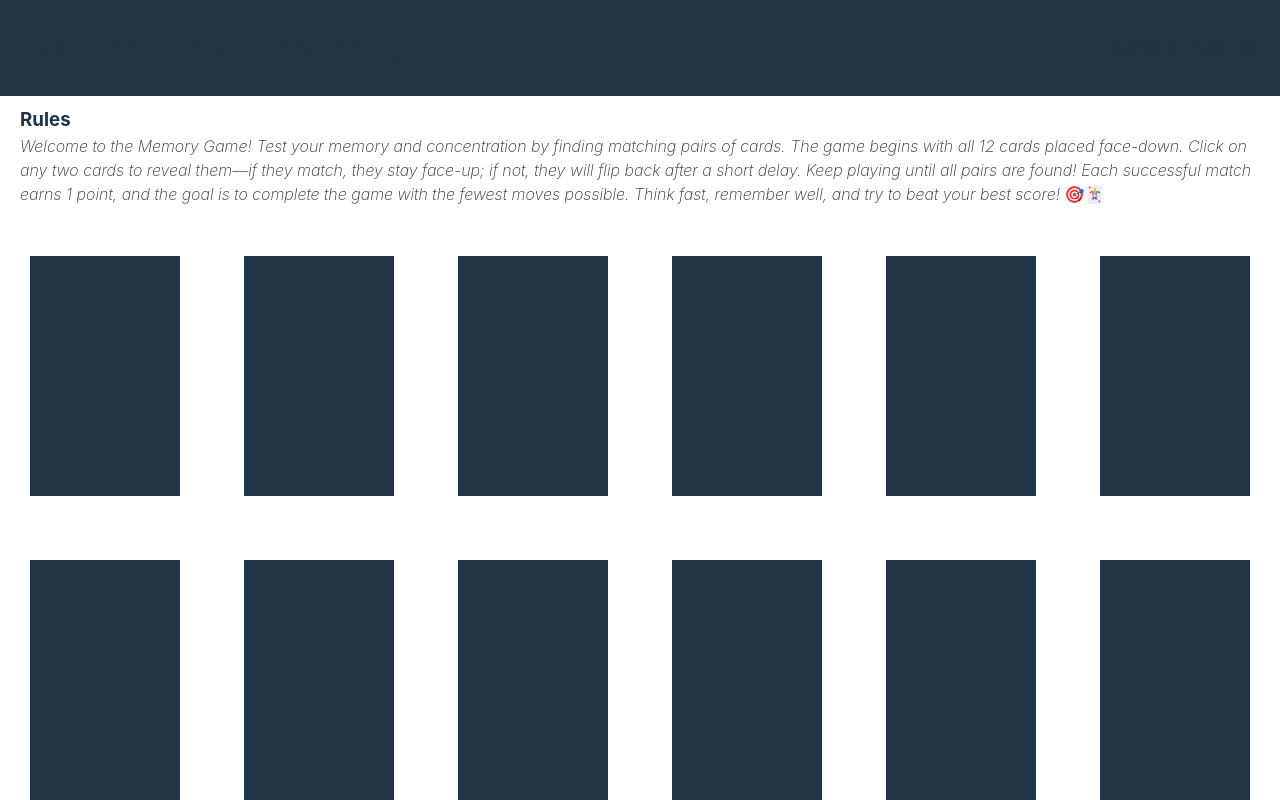
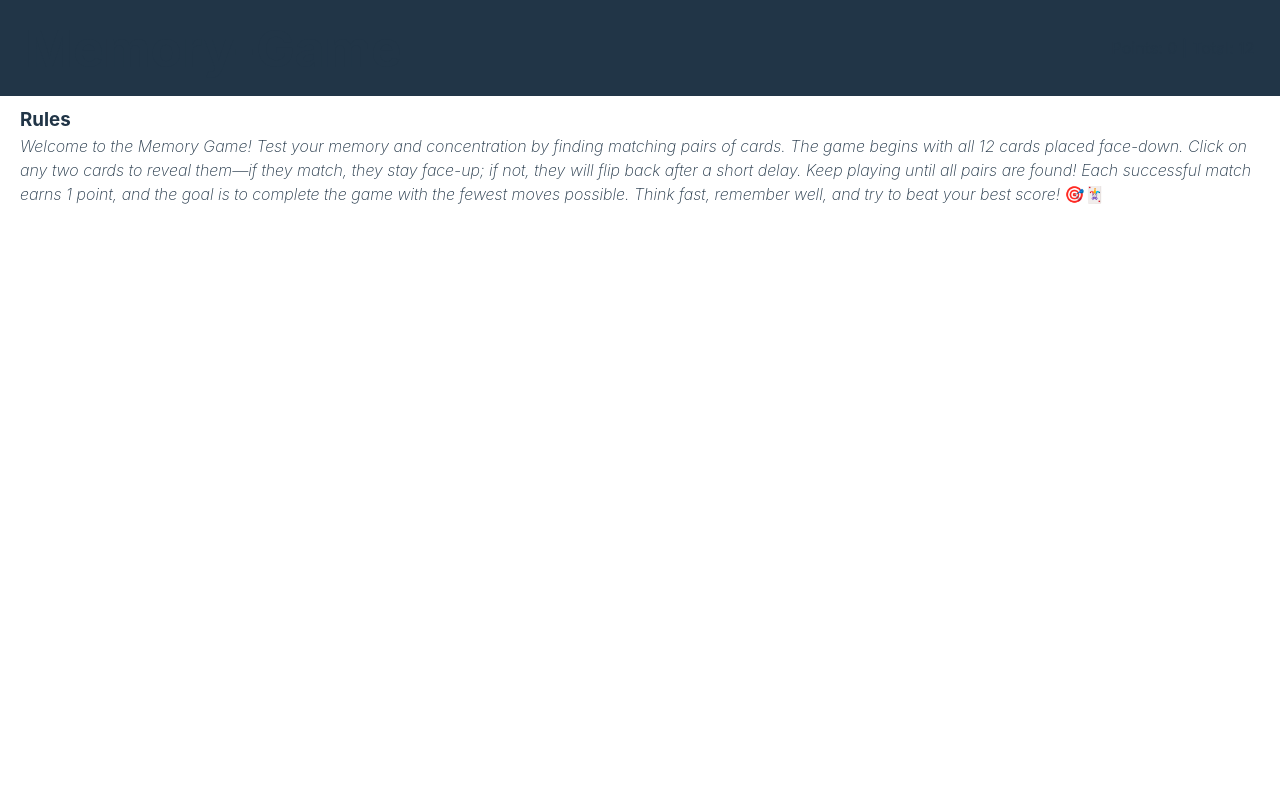
Before and after one commit to dampmatt/memoryGame, a React (Vite) app: page / in a window 1280 px wide. Shown: the top 800 px of the page. Built offline with nearby package versions, Linux system fonts and the light colour scheme.

Commit message:
added animation and api calls

```diff
--- a/src/App.jsx
+++ b/src/App.jsx
@@ -1,8 +1,34 @@
 // import "./App.css";
+import { useContext, useState } from "react";
 import PointsTable from "./components/pointsTable";
 import Rules from "./components/rules";
 import GameBoard from "./components/Gameboard";
+import { DataContext } from "./context/context";
+
 function App() {
+  const [loading, setLoading] = useState(false);
+  const { setPokeIdList } = useContext(DataContext);
+
+  async function getImage(id) {
+    const promise = await fetch(`https://pokeapi.co/api/v2/pokemon/${id}`);
+    const data = await promise.json();
+    const imgUrl = data.sprites.front_default;
+
+    return imgUrl;
+  }
+
+  let handleClick = async () => {
+    setLoading(true);
+    const numbers = new Set();
+    while (numbers.size < 12) {
+      numbers.add(Math.floor(Math.random() * 800) + 1);
+    }
+
+    const pokeImages = await Promise.all([...numbers].map(getImage));
+
+    setPokeIdList(pokeImages);
+    setLoading(false);
+  };
   return (
     <div id="game">
       <div id="game-heading">
@@ -15,7 +41,9 @@ function App() {
 
       <GameBoard />
       <div id="buttons">
-        <button>Start</button>
+        <button onClick={handleClick} disabled={loading}>
+          {loading ? "Loading..." : "Start"}
+        </button>
         <button>Hard</button>
       </div>
     </div>
--- a/src/components/Gameboard.jsx
+++ b/src/components/Gameboard.jsx
@@ -1,19 +1,17 @@
+import { useState } from "react";
 import Card from "./card";
 export default function GameBoard() {
+  console.log("checking");
+  const [cards, setCards] = useState([...Array(12)].map((_, i) => i));
+
+  function shuffleCards() {
+    setCards((prevCards) => [...prevCards].sort(() => Math.random() - 0.5));
+  }
   return (
     <div id="game-board">
-      <Card />
-      <Card />
-      <Card />
-      <Card />
-      <Card />
-      <Card />
-      <Card />
-      <Card />
-      <Card />
-      <Card />
-      <Card />
-      <Card />
+      {cards.map((id) => (
+        <Card key={id} id={id} onClick={shuffleCards} />
+      ))}
     </div>
   );
 }
--- a/src/components/card.jsx
+++ b/src/components/card.jsx
@@ -1,3 +1,29 @@
-export default function Card() {
-  return <div className="cards"></div>;
+import { useContext, useState, useEffect } from "react";
+import PropTypes from "prop-types";
+import { DataContext } from "../context/context";
+
+export default function Card({ id, onClick }) {
+  const { pokeIdList } = useContext(DataContext);
+  const [bgImage, setBackgroundImage] = useState("");
+
+  // Update background image when id or pokeIdList changes
+  useEffect(() => {
+    if (pokeIdList && pokeIdList[id]) {
+      setBackgroundImage(pokeIdList[id]);
+    }
+  }, [id, pokeIdList]);
+
+  return (
+    <div
+      className="cards"
+      id={id}
+      onClick={onClick} // Removed unnecessary wrapper function
+      style={{ backgroundImage: bgImage ? `url(${bgImage})` : "none" }}
+    ></div>
+  );
 }
+
+Card.propTypes = {
+  id: PropTypes.number.isRequired,
+  onClick: PropTypes.func.isRequired,
+};
--- a/src/index.css
+++ b/src/index.css
@@ -110,13 +110,21 @@ button:focus-visible {
 #game-board {
   max-width: 100vw;
   display: grid;
-  grid-template-columns: repeat(6, minmax(150px, 1fr));
+  grid-template-columns: repeat(auto-fit, minmax(150px, 1fr));
   gap: 5vw;
   /* row-gap: 40px; */
   /* place-items: center; */
-  padding: 5vh 0;
+  padding: 5vh 5vw;
 }
 .cards {
   height: 30vh;
-  background-color: #213547;
+
+  background-size: cover;
+  background-position: center;
+  cursor: pointer;
+  transition: filter 0.3s ease-in-out, transform 0.2s ease-in-out;
 }
+.cards:hover {
+  filter: brightness(1.2); /* Slightly brightens the background */
+  transform: scale(1.05);
+}
```
